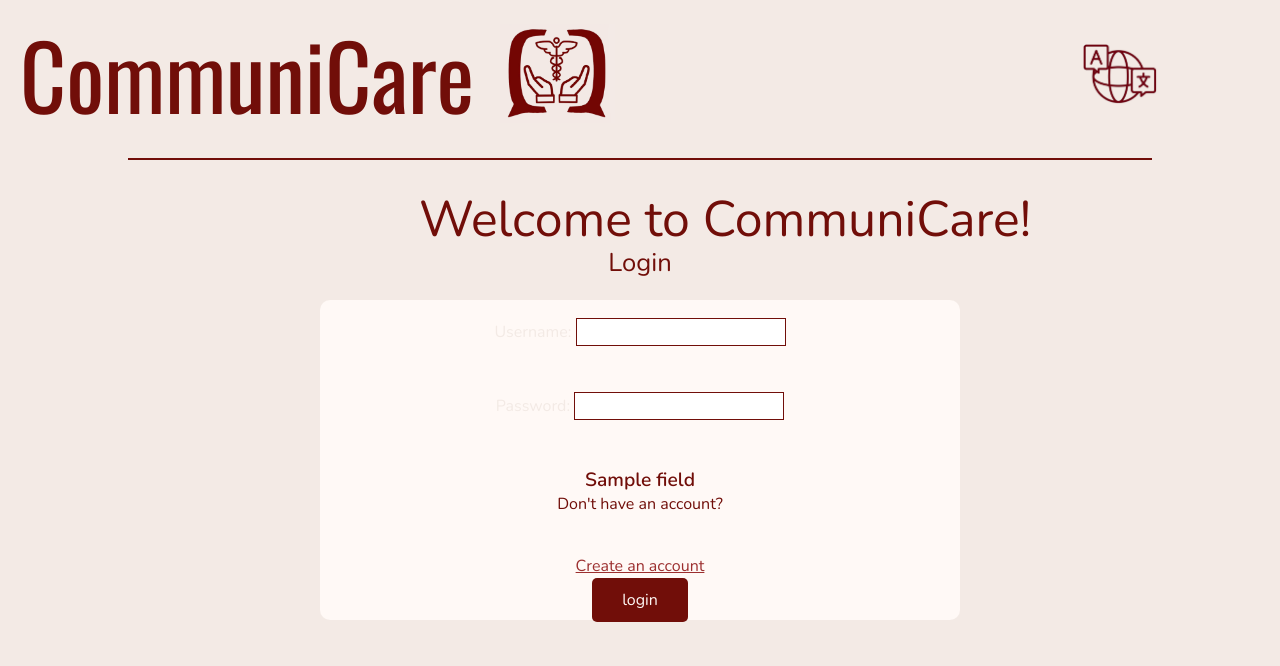
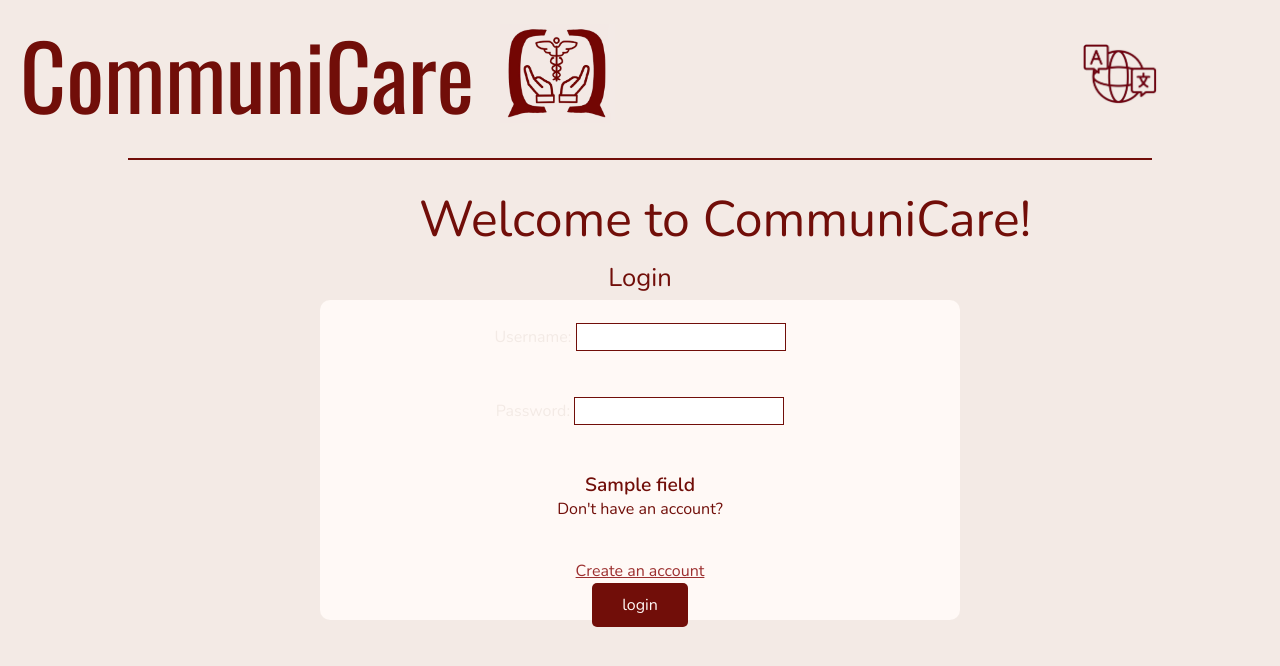
Before and after one commit to maddysiwick/CommunicareDeploy, a Django app: template Communicare/Filter/templates/login.html in a window 1280 px wide; the page is wider, and only the part inside the window is pictured. Shown: the top 666 px of that part. Run offline with Django 4.2, Linux system fonts and the light colour scheme; tables that the repository leaves empty hold one stand-in row (values such as "Sample post"); the template is opened without the code that fills it: values that come from a table or form of the project are taken from there, most other values are stand-ins (such as "Sample title", 1, 10 or a date in 2020); some libraries are stand-ins or nearby versions.

```diff
--- a/Communicare/Filter/templates/login.html
+++ b/Communicare/Filter/templates/login.html
@@ -12,10 +12,10 @@
 <form method="post" action="{% url 'login' %}">
 
     <div class="box" style=" background-color: #FFF9F6;height: calc(40vh);border-radius: 10px; padding-bottom: 70px;position: absolute; display: flex; flex-direction: column; top: clamp(180px, 30vw, 300px); left: 50%; transform: translateX(-50%); width: 50%; justify-content:center; align-items: center;">
-        <h1 style="font-family: Nunito, sans-serif; color: #710E09; font-size: clamp(1rem, 2vw, 2rem); margin-bottom: 40px;">Login</h1>
+        <h1 style="font-family: Nunito, sans-serif; color: #710E09; font-size: clamp(1rem, 2vw, 2rem); margin-bottom: 30px; margin-top: 20px">Login</h1>
         {% csrf_token %}
         {{form.as_p}}
-        <label for = "{{field.id_for_label}}" class = "label-red"> {{field.label}}</label>
+        <label for = "{{field.id_for_label}}" class = "label-red" style="color: #710E09"> {{field.label}}</label>
         <h1 style="font-family: Nunito, sans-serif; color: #710E09; font-size: 1rem; margin: 0; margin-bottom: 40px;">Don't have an account?</h1>
         <a href="{% url 'triage' %}" style="color: #9C2F2F;"> Create an account</a>
         <button type="submit">login</button>
```
